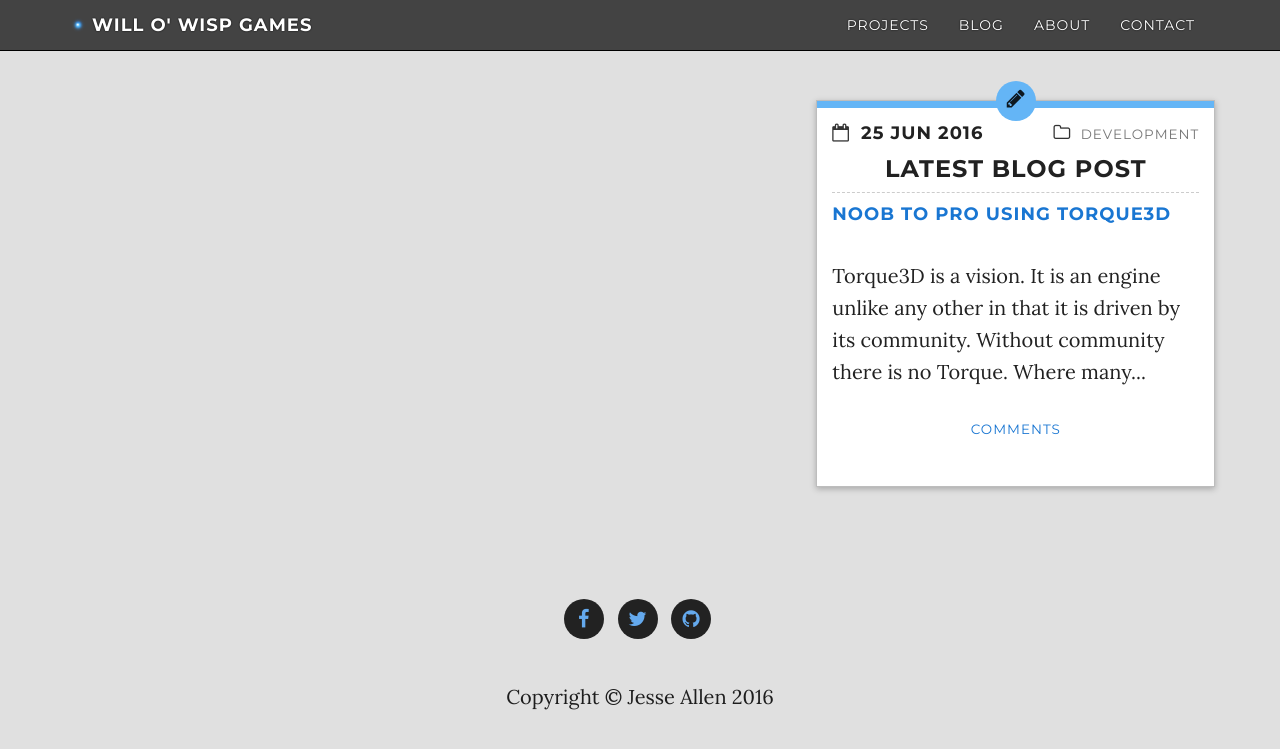
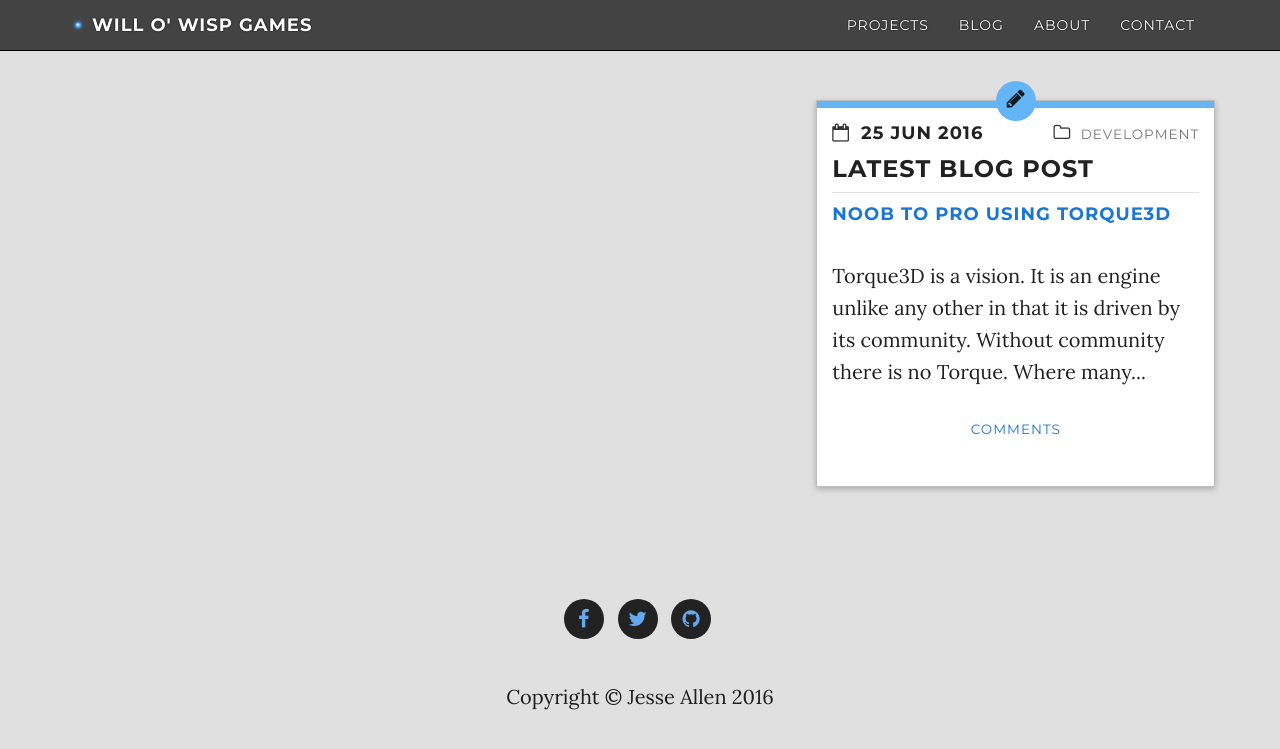
Before and after one commit to WilloWispGames/WilloWispGames.github.io, a Jekyll site: the page built from index.html, in a window 1280 px wide. Shown: the top 749 px of the page. Built offline with Jekyll 4.4.1, drawn with Linux system fonts in a browser that asks for light colours; nearby versions of some CDN libraries; comment, search, counter and statistics services are not loaded.

Commit message:
Update panes.scss

```diff
--- a/css/panes.scss
+++ b/css/panes.scss
@@ -234,9 +234,8 @@
 
 .subject .title {
   color: $primary;
-  text-align: center;
   margin: 12px 0px;
-  border-bottom: dashed 1px #ccc;
+  border-bottom: solid 1px rgba($black, 12%);
   padding-bottom: 10px;
 }
 
```
